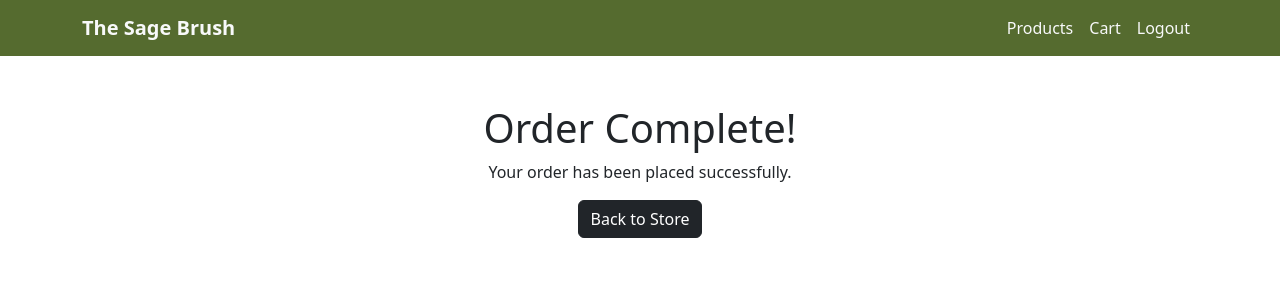
After one commit to Relge0323/djagnoFinalProject, a Django app: page /complete-order/ in a window 1280 px wide. The commit adds this page. Shown: the top 300 px of the page. Run offline with Django 5.2, Linux system fonts and the light colour scheme; a user stored in the database is signed in; data comes from the database, SQL or seed files in the repository; both versions use the stored data as it was after the commit.

Commit message:
added Checkout and Complete Order
added logic for checkout and created checkout.html and order_complete.html

```diff
--- a/estore/store/models.py
+++ b/estore/store/models.py
@@ -27,9 +27,13 @@ class Order(models.Model):
     created_at = models.DateTimeField(auto_now_add=True)
     complete = models.BooleanField(default=False)
 
+    @property
     def total_price(self):
-        items = self.items.all()
-        return sum([item.subtotal() for item in items])
+        return sum(item.subtotal() for item in self.items.all())
+
+    @property
+    def total_quantity(self):
+        return sum(item.quantity for item in self.items.all())
 
 
 class OrderItem(models.Model):
--- a/estore/store/templates/store/cart.html
+++ b/estore/store/templates/store/cart.html
@@ -42,7 +42,9 @@ Cart
         <h4>Total: ${{ order.total_price }}</h4>
         <div class="d-flex gap-2">
             <a href="{% url 'product_list' %}" class="btn btn-outline-dark">Continue Shopping</a>
-            <a href="#" class="btn" style="background-color: #D4AF37; color: #333;"
+
+
+            <a href="{% url 'checkout' %}" class="btn" style="background-color: #D4AF37; color: #333;"
                onmouseover="this.style.backgroundColor='#A52A2A'; this.style.color='#fff';"
                onmouseout="this.style.backgroundColor='#D4AF37'; this.style.color='#333';">
                Checkout
--- /dev/null
+++ b/estore/store/templates/store/order_complete.html
@@ -0,0 +1,11 @@
+{% extends 'layout.html' %}
+
+{% block content %}
+<div class="container my-5 text-center">
+    <h1>Order Complete!</h1>
+    <p>Your order has been placed successfully.</p>
+
+    <a href="{% url 'product_list' %}" class="btn btn-dark">Back to Store</a>
+
+</div>
+{% endblock %}
--- a/estore/store/urls.py
+++ b/estore/store/urls.py
@@ -9,4 +9,6 @@ urlpatterns = [
     path('remove-from-cart/<int:item_id>/', views.remove_from_cart, name='remove_from_cart'),
     path('increase/<int:item_id>/', views.increase_quantity, name='increase_quantity'),
     path('decrease/<int:item_id>/', views.decrease_quantity, name='decrease_quantity'),
+    path('checkout/', views.checkout, name='checkout'),
+    path('complete-order/', views.complete_order, name='complete_order'),
 ]
--- a/estore/store/views.py
+++ b/estore/store/views.py
@@ -32,8 +32,11 @@ def add_to_cart(request, pk):
     product = get_object_or_404(Product, pk=pk)
     order, created = Order.objects.get_or_create(user=request.user, complete=False)
     order_item, created = OrderItem.objects.get_or_create(order=order, product=product)
-    order_item.quantity += 1
-    order_item.save()
+
+    if order_item.quantity < product.stock:
+        order_item.quantity += 1
+        order_item.save()
+
     return redirect('cart')
 
 @login_required
@@ -53,8 +56,11 @@ def remove_from_cart(request, item_id):
 @login_required
 def increase_quantity(request, item_id):
     item = get_object_or_404(OrderItem, id=item_id, order__user=request.user, order__complete=False)
-    item.quantity += 1
-    item.save()
+
+    if item.quantity < item.product.stock:
+        item.quantity += 1
+        item.save()
+
     return redirect('cart')
 
 @login_required
@@ -98,3 +104,25 @@ def login_view(request):
 def logout_view(request):
     logout(request)
     return redirect('product_list')
+
+
+@login_required
+def checkout(request):
+    order = get_object_or_404(Order, user=request.user, complete=False)
+
+    if order.items.count() == 0:
+        return redirect('cart')
+
+    return render(request, 'store/checkout.html', {'order': order})
+
+
+@login_required
+def complete_order(request):
+    order = get_object_or_404(Order, user=request.user, complete=False)
+
+    order.complete = True
+    order.save()
+
+    Order.objects.get_or_create(user=request.user, complete=False)
+
+    return render(request, 'store/order_complete.html', {'order': order})
```
Also changed, not shown: estore/store/templates/store/checkout.html (added, +11 -0 lines), estore/db.sqlite3.
